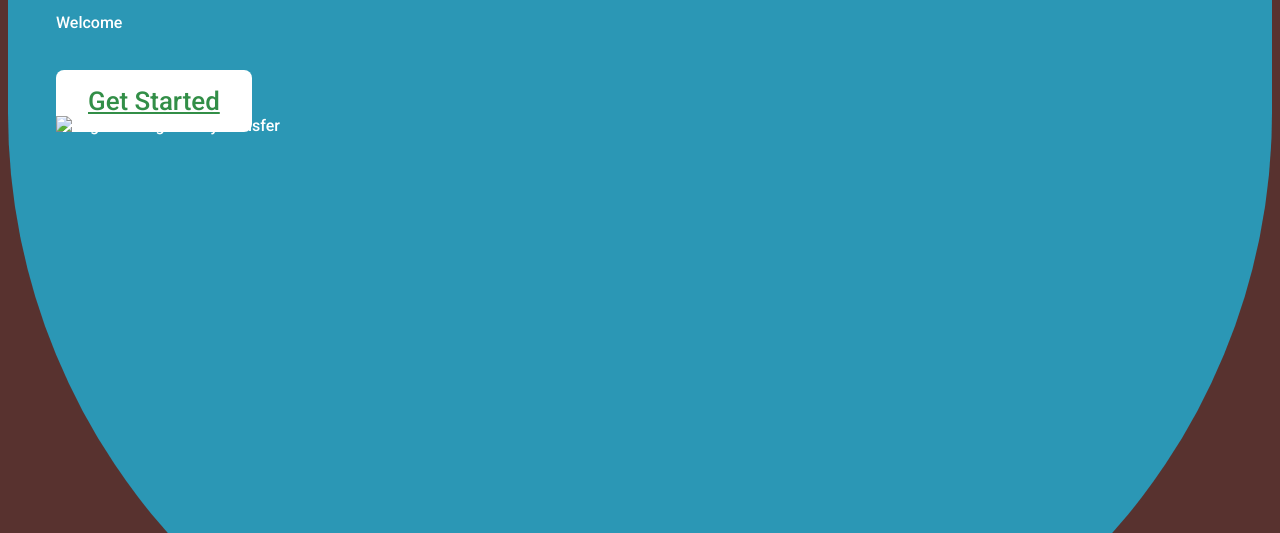
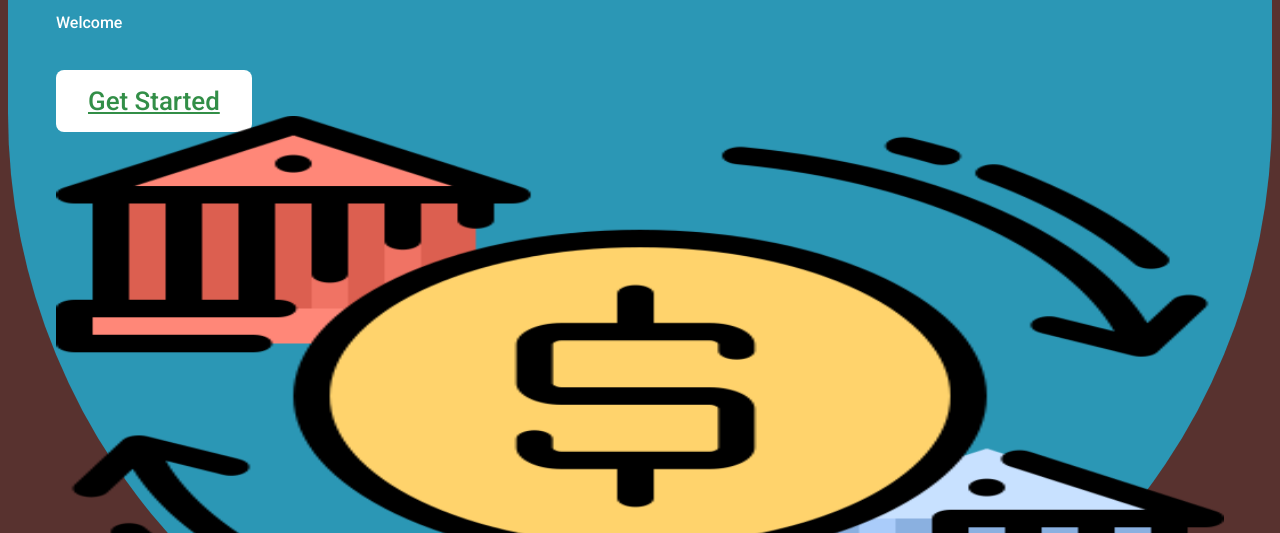
Before and after one commit to amansharmaa28/BankingSystem, a plain HTML site: page index.html in a window 1280 px wide. Shown: the part 267-800 px from the top of the page. Drawn offline with nearby package versions, Linux system fonts and the light colour scheme; a web font is replaced by a local one.

Commit message:
Update index.html

```diff
--- a/index.html
+++ b/index.html
@@ -56,7 +56,7 @@
         </div>
         <div class="col-md-6 col-sm-12 text-center" data-aos="fade-left">
           <div class="hero-img-div">
-            <img class="hero-img" src="C:\Users\HP\Desktop\newproject\assets\media\hero-imh.svg.png" alt="img-showing-money-transfer">
+            <img class="hero-img" src="assets/bank-transfer.png" alt="img-showing-money-transfer">
           </div>
         </div>
       </div>
```
